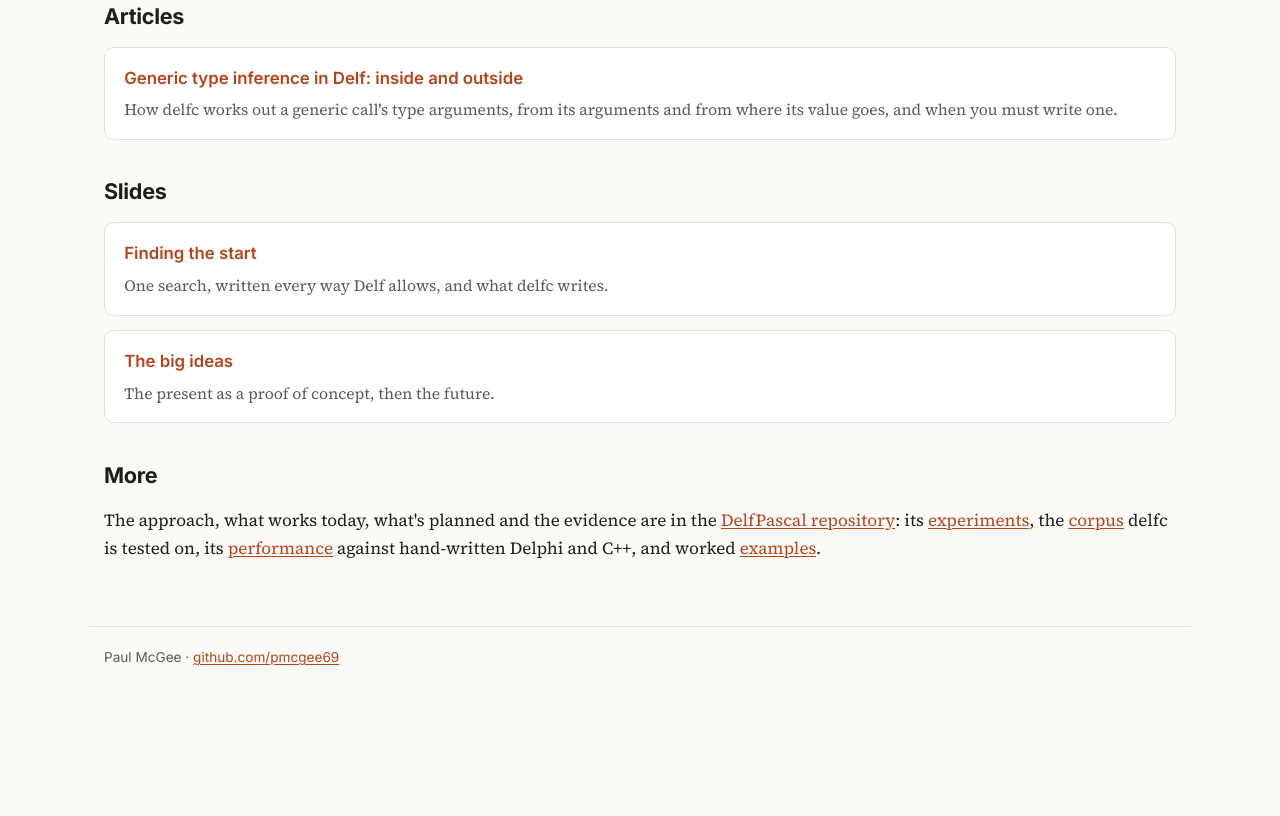
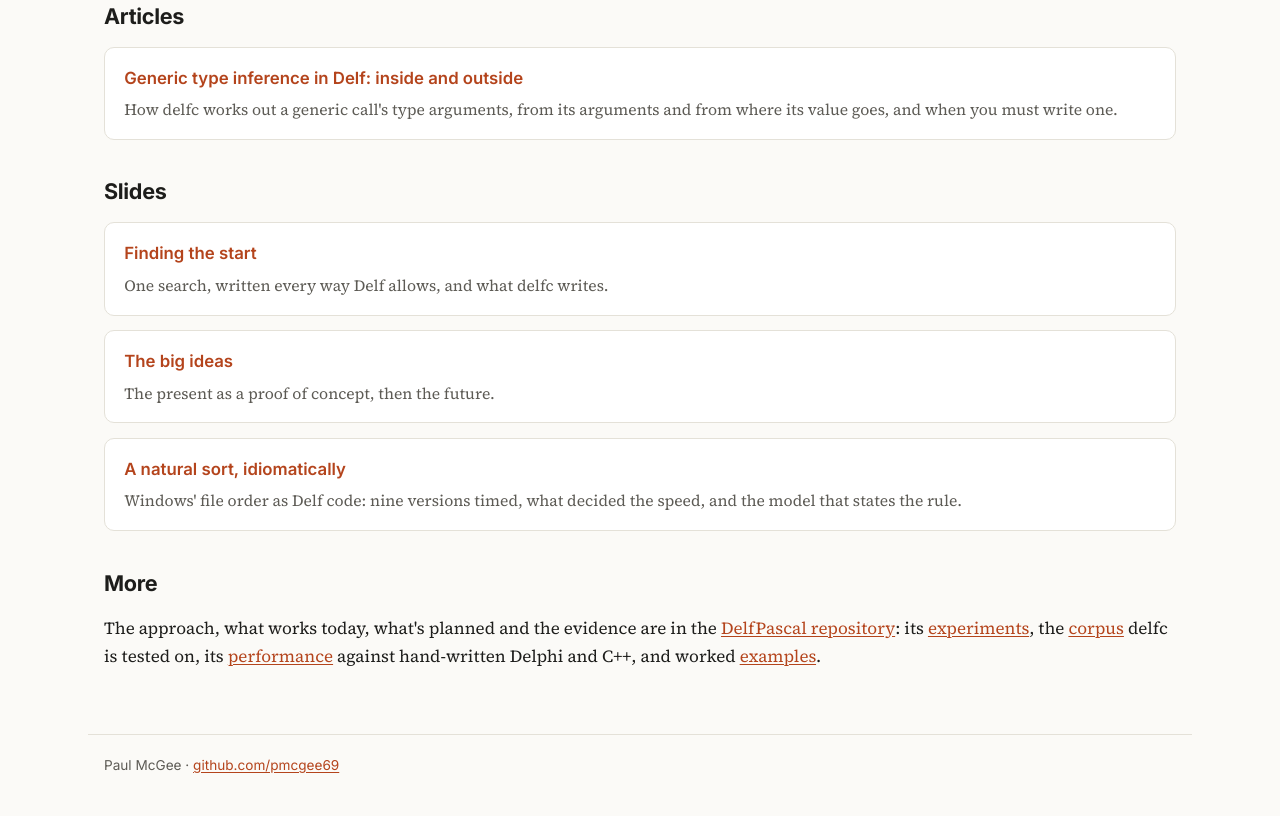
Before and after one commit to pmcgee69/DelfPascal, a plain HTML site: page docs/index.html in a window 1280 px wide. Shown: the part 1465-2281 px from the top of the page. Before the commit the page ends 2173 px from the top, so only its background shows below. Drawn offline with nearby package versions, Linux system fonts and the light colour scheme.

Commit message:
Slides: A natural sort, idiomatically (PDF), a card on the site and a line in both READMEs (user, 17 Nov: "pls update website")

```diff
--- a/docs/index.html
+++ b/docs/index.html
@@ -80,6 +80,8 @@ WriteLn('passed: ', TArrays.Join(
     <p>One search, written every way Delf allows, and what delfc writes.</p></li>
   <li><a class="title" href="Delf-big-ideas.pdf">The big ideas</a>
     <p>The present as a proof of concept, then the future.</p></li>
+  <li><a class="title" href="Natural-sort-idiomatically.pdf">A natural sort, idiomatically</a>
+    <p>Windows' file order as Delf code: nine versions timed, what decided the speed, and the model that states the rule.</p></li>
 </ul>
 
 <h2>More</h2>
```
Also changed, not shown: 3 other files.
